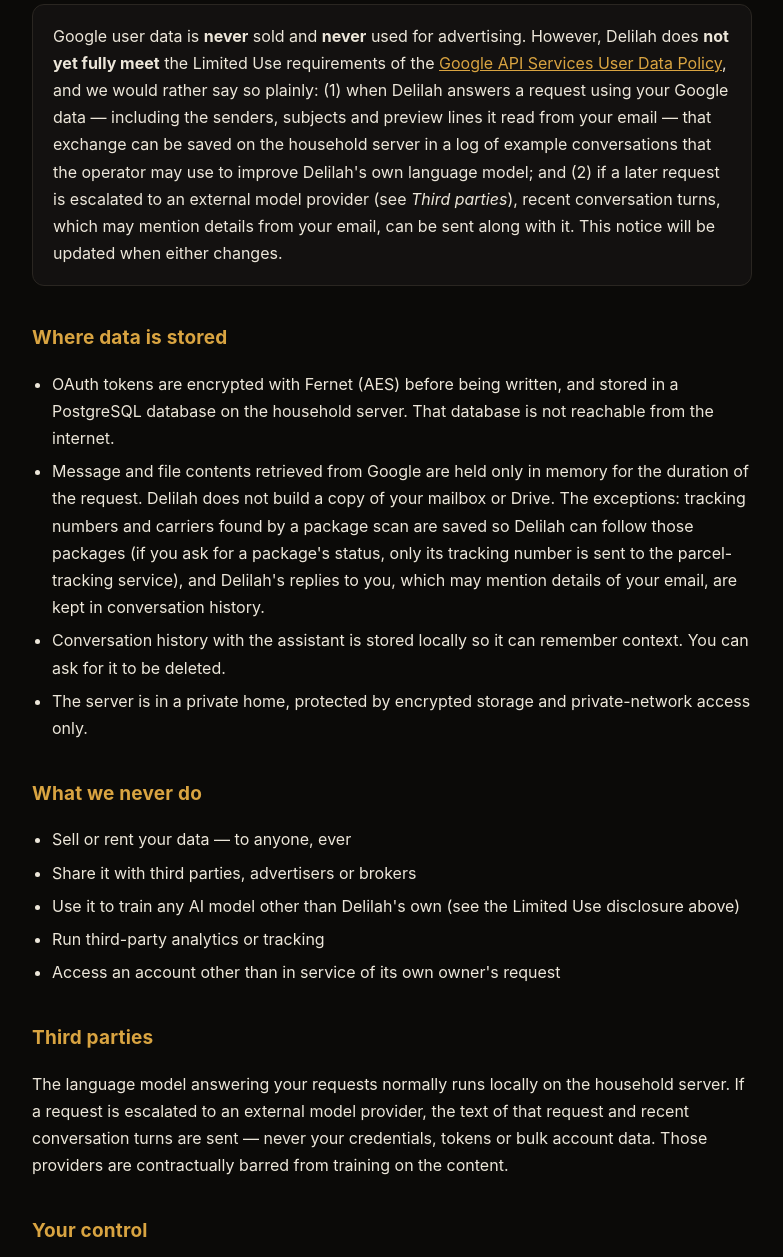
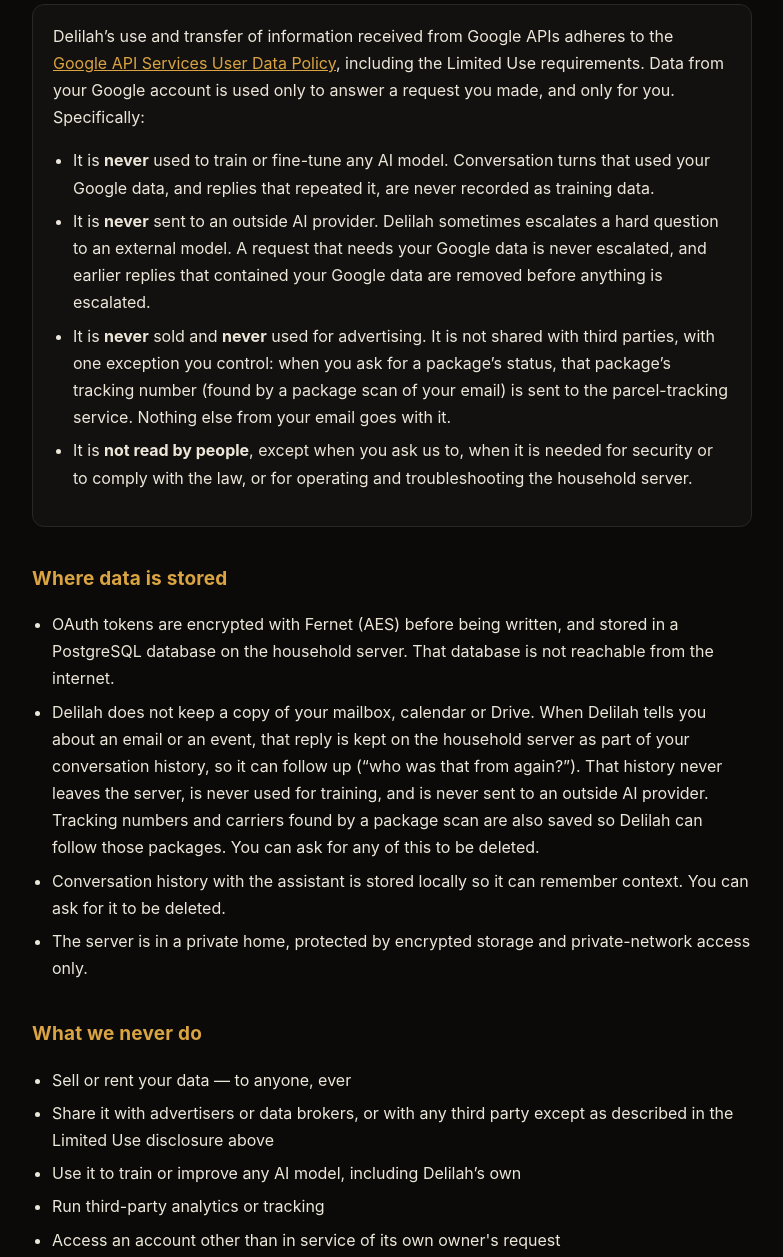
Before and after one commit to ISleepPeople/ISleepPeople.github.io, a plain HTML site: page privacy.html in a window 1280 px wide. Shown: the part 1564-2821 px from the top of the page, without its empty margins (248-1031 px from the left). Drawn offline with Linux system fonts and the light colour scheme.

Commit message:
Privacy policy: Google data now meets Limited Use (no training, no cloud escalation)

```diff
--- a/privacy.html
+++ b/privacy.html
@@ -20,21 +20,27 @@
 <h2>Scopes we deliberately do not request</h2>
 <p>Delilah requests exactly one of Google's <em>restricted</em> scopes, <code>gmail.readonly</code>, added on 1 October 2026 for the two email features described above. It does <strong>not</strong> request full Gmail access (<code>gmail.modify</code> or full mailbox control), and it cannot browse your Drive (<code>drive.readonly</code>), which was removed on 25 September 2026 to keep Delilah's access as narrow as the features actually require.</p>
 <h2>Limited Use disclosure</h2>
-<div class="card">Google user data is <strong>never</strong> sold and <strong>never</strong> used for advertising. However, Delilah does <strong>not yet fully meet</strong> the Limited Use requirements of the <a href="https://developers.google.com/terms/api-services-user-data-policy" target="_blank" rel="noopener">Google API Services User Data Policy</a>, and we would rather say so plainly: (1) when Delilah answers a request using your Google data &mdash; including the senders, subjects and preview lines it read from your email &mdash; that exchange can be saved on the household server in a log of example conversations that the operator may use to improve Delilah's own language model; and (2) if a later request is escalated to an external model provider (see <em>Third parties</em>), recent conversation turns, which may mention details from your email, can be sent along with it. This notice will be updated when either changes.</div>
+<div class="card">Delilah&rsquo;s use and transfer of information received from Google APIs adheres to the <a href="https://developers.google.com/terms/api-services-user-data-policy" target="_blank" rel="noopener">Google API Services User Data Policy</a>, including the Limited Use requirements. Data from your Google account is used only to answer a request you made, and only for you. Specifically:
+<ul>
+<li>It is <strong>never</strong> used to train or fine-tune any AI model. Conversation turns that used your Google data, and replies that repeated it, are never recorded as training data.</li>
+<li>It is <strong>never</strong> sent to an outside AI provider. Delilah sometimes escalates a hard question to an external model. A request that needs your Google data is never escalated, and earlier replies that contained your Google data are removed before anything is escalated.</li>
+<li>It is <strong>never</strong> sold and <strong>never</strong> used for advertising. It is not shared with third parties, with one exception you control: when you ask for a package&rsquo;s status, that package&rsquo;s tracking number (found by a package scan of your email) is sent to the parcel-tracking service. Nothing else from your email goes with it.</li>
+<li>It is <strong>not read by people</strong>, except when you ask us to, when it is needed for security or to comply with the law, or for operating and troubleshooting the household server.</li>
+</ul></div>
 
 <h2>Where data is stored</h2>
 <ul>
 <li>OAuth tokens are encrypted with Fernet (AES) before being written, and stored in a PostgreSQL database on the household server. That database is not reachable from the internet.</li>
-<li>Message and file contents retrieved from Google are held only in memory for the duration of the request. Delilah does not build a copy of your mailbox or Drive. The exceptions: tracking numbers and carriers found by a package scan are saved so Delilah can follow those packages (if you ask for a package's status, only its tracking number is sent to the parcel-tracking service), and Delilah's replies to you, which may mention details of your email, are kept in conversation history.</li>
+<li>Delilah does not keep a copy of your mailbox, calendar or Drive. When Delilah tells you about an email or an event, that reply is kept on the household server as part of your conversation history, so it can follow up (&ldquo;who was that from again?&rdquo;). That history never leaves the server, is never used for training, and is never sent to an outside AI provider. Tracking numbers and carriers found by a package scan are also saved so Delilah can follow those packages. You can ask for any of this to be deleted.</li>
 <li>Conversation history with the assistant is stored locally so it can remember context. You can ask for it to be deleted.</li>
 <li>The server is in a private home, protected by encrypted storage and private-network access only.</li>
 </ul>
 
 <h2>What we never do</h2>
-<ul><li>Sell or rent your data &mdash; to anyone, ever</li><li>Share it with third parties, advertisers or brokers</li><li>Use it to train any AI model other than Delilah's own (see the Limited Use disclosure above)</li><li>Run third-party analytics or tracking</li><li>Access an account other than in service of its own owner's request</li></ul>
+<ul><li>Sell or rent your data &mdash; to anyone, ever</li><li>Share it with advertisers or data brokers, or with any third party except as described in the Limited Use disclosure above</li><li>Use it to train or improve any AI model, including Delilah&rsquo;s own</li><li>Run third-party analytics or tracking</li><li>Access an account other than in service of its own owner's request</li></ul>
 
 <h2>Third parties</h2>
-<p>The language model answering your requests normally runs locally on the household server. If a request is escalated to an external model provider, the text of that request and recent conversation turns are sent &mdash; never your credentials, tokens or bulk account data. Those providers are contractually barred from training on the content.</p>
+<p>The language model answering your requests normally runs locally on the household server. If a request is escalated to an external model provider, only the text of that request and the recent conversation are sent. Requests that need your Google data are never escalated, and earlier replies containing your Google data are removed first. Credentials and tokens are never sent. Because your Google data never reaches these providers, their own data-handling terms never apply to it.</p>
 
 <h2>Your control</h2>
 <ul>
```
